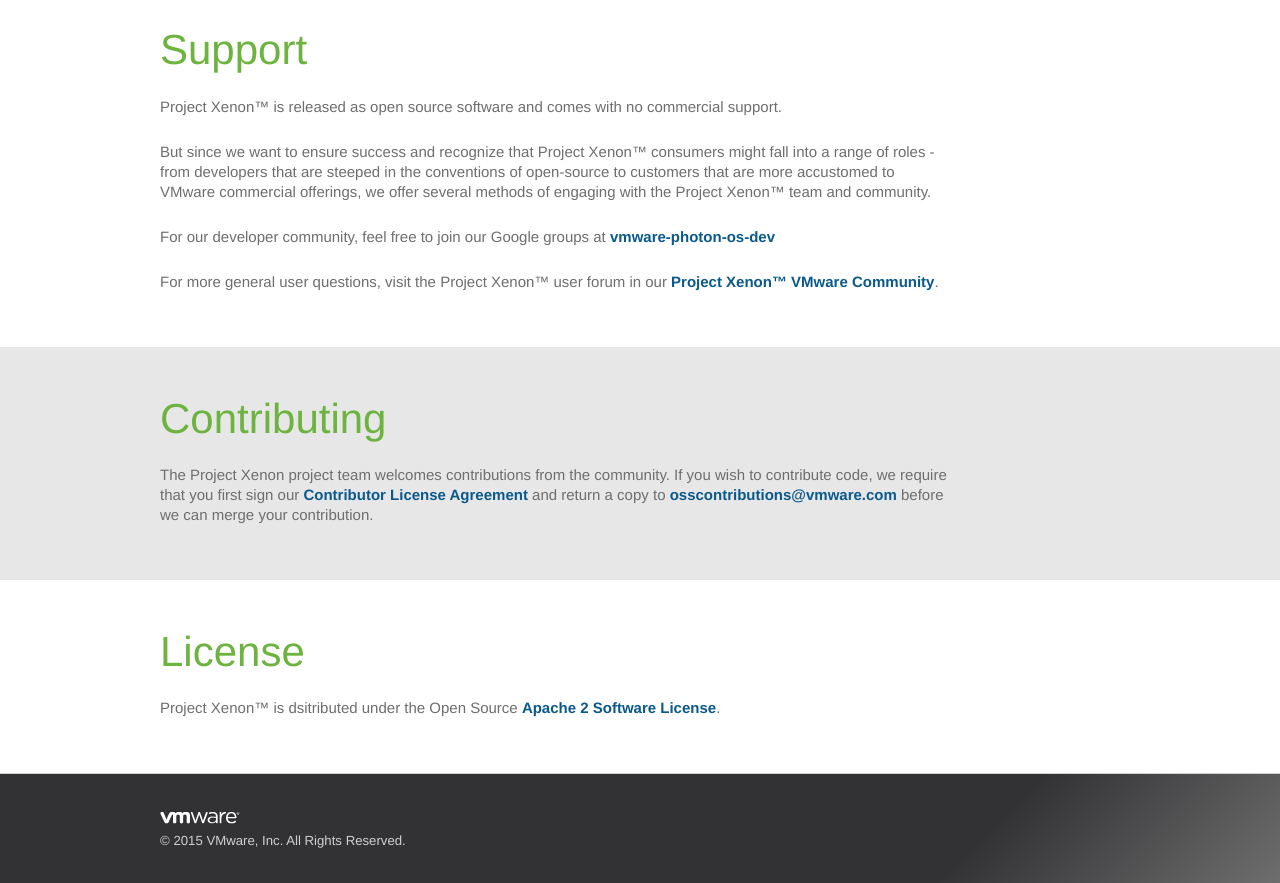
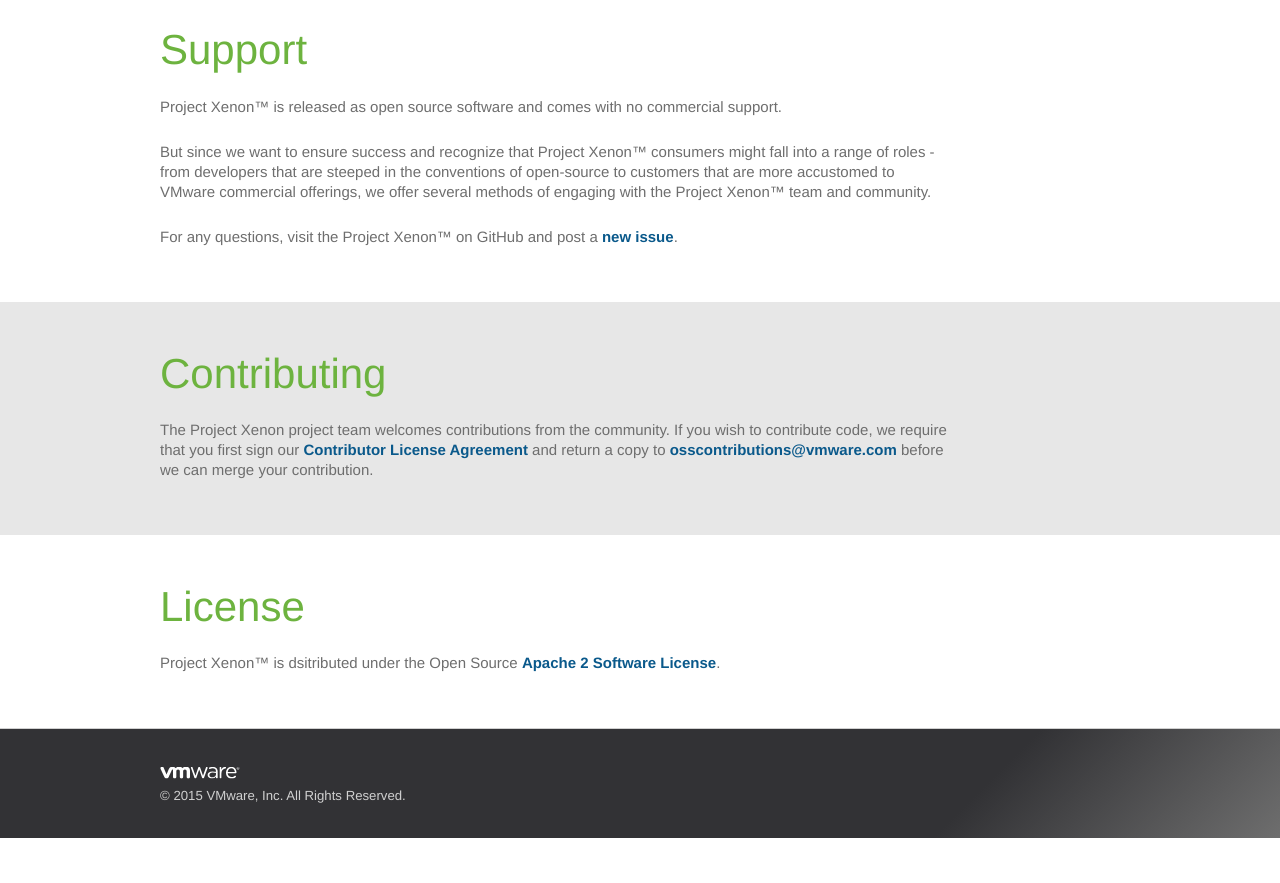
Before and after one commit to vmware-archive/xenon, a plain HTML site: page index.html in a window 1280 px wide. Shown: the part 912-1795 px from the top of the page. After the commit the page ends 1750 px from the top, so only its background shows below. Drawn offline with Linux system fonts and the light colour scheme.

Commit message:
update forum links
remove the existing links pointing to the photon os forums and replace them with a link to github issues.

```diff
--- a/index.html
+++ b/index.html
@@ -133,8 +133,7 @@
 
             <p>Project Xenon™ is released as open source software and comes with no commercial support.</p>
             <p>But since we want to ensure success and recognize that Project Xenon™ consumers might fall into a range of roles - from developers that are steeped in the conventions of open-source to customers that are more accustomed to VMware commercial offerings, we offer several methods of engaging with the Project Xenon™ team and community.</p>
-            <p>For our developer community, feel free to join our Google groups at <a href="https://groups.google.com/forum/#%21forum/vmware-photon-dev" target="_blank">vmware-photon-os-dev</a></p>
-            <p>For more general user questions, visit the Project Xenon™ user forum in our <a href="http://communities.vmware.com/community/vmtn/devops/project-photon" target="_blank">Project Xenon™ VMware Community</a>.</p>
+            <p>For any questions, visit the Project Xenon™ on GitHub and post a <a href="https://github.com/vmware/xenon/issues" target="_blank">new issue</a>.</p>
 
           </div>
         </div>
```
